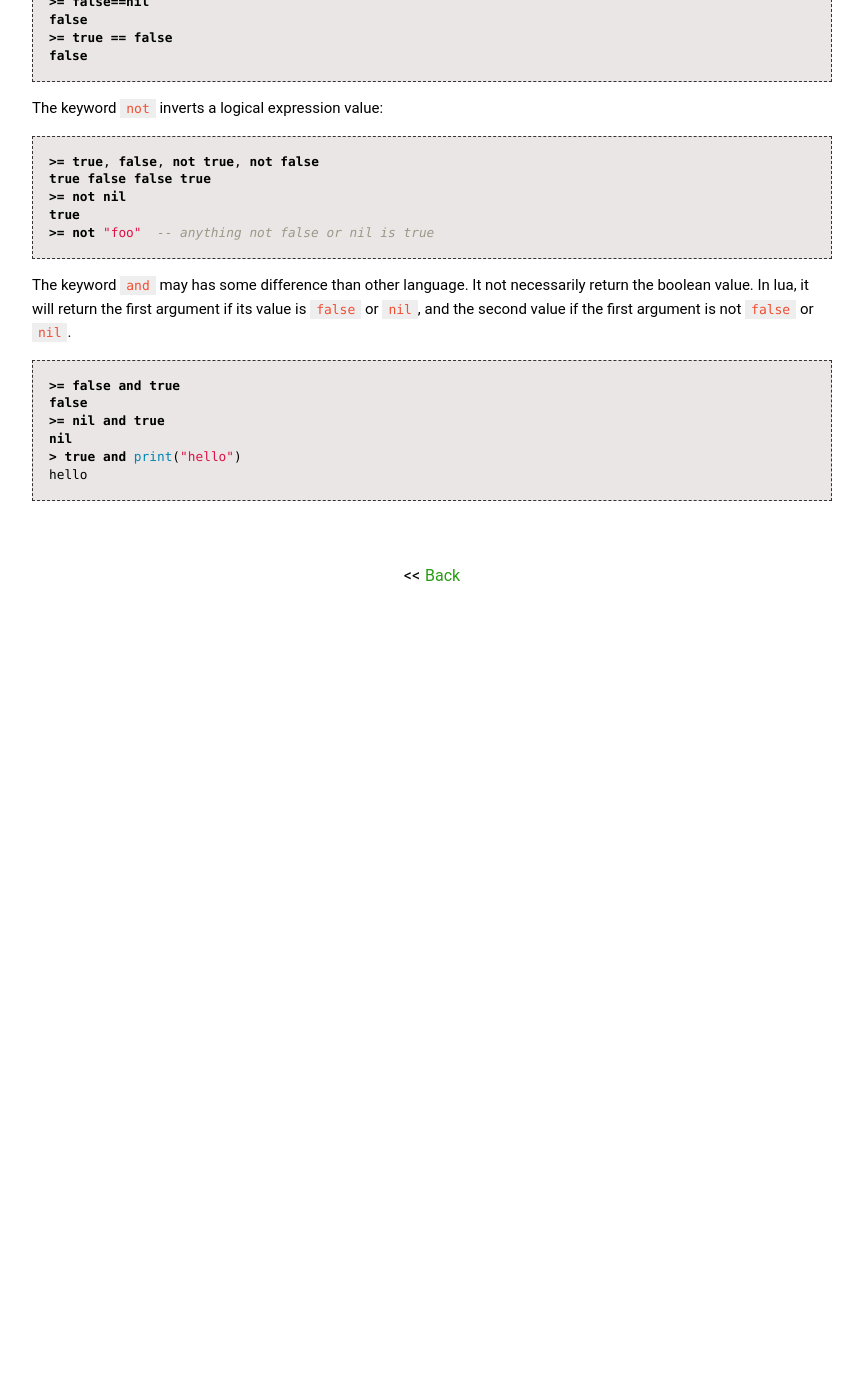
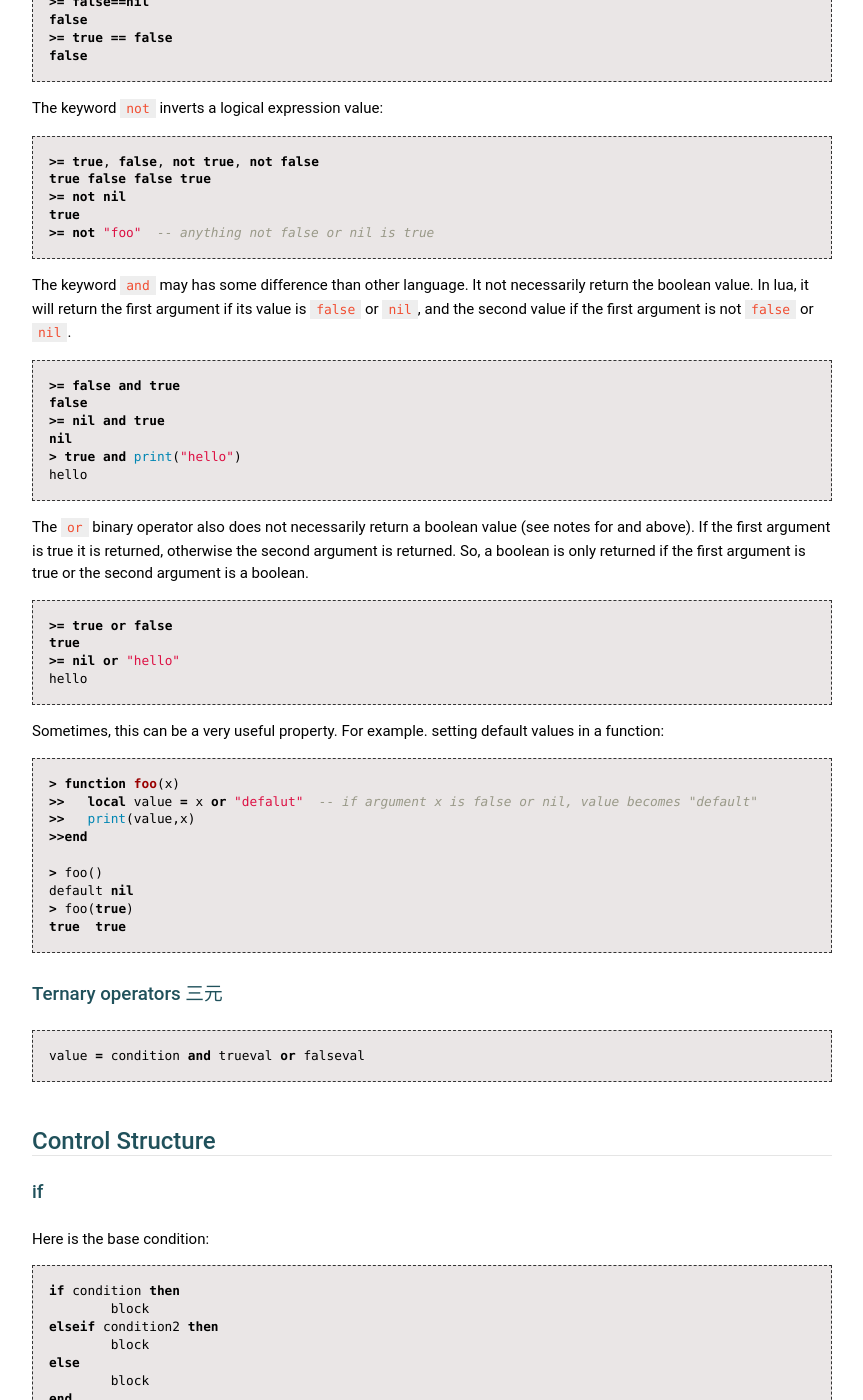
Before and after one commit to JesseEisen/DailyKeep, a Jekyll site: the page built from _posts/2016-08-08-lua-overview.md, in a window 1280 px wide and 1400 px high, scrolled down 3767 px. Shown: the whole window, without its empty margins (208-1071 px from the left). Built offline with Jekyll 4.4.1, drawn with Linux system fonts in a browser that asks for light colours; some web fonts are replaced; before the commit the page ends 4397 px from its top, so only the background shows below that; some of the changed text lies outside the part shown.

Commit message:
new content add to lua tutorial

````diff
--- a/_posts/2016-08-08-lua-overview.md
+++ b/_posts/2016-08-08-lua-overview.md
@@ -196,3 +196,104 @@ nil
 > true and print("hello")
 hello
 ```
+
+The `or` binary operator also does not necessarily return a boolean value (see notes for and above). If the first argument is true it is returned, otherwise the second argument is returned.
+So, a boolean is only returned if the first argument is true or the second argument is a boolean.
+
+```lua
+>= true or false
+true
+>= nil or "hello"
+hello
+```
+
+Sometimes, this can be a very useful property. For example. setting default values in a function:
+
+```lua
+> function foo(x)
+>>   local value = x or "defalut"  -- if argument x is false or nil, value becomes "default"
+>>   print(value,x)
+>>end
+
+> foo()
+default nil
+> foo(true)
+true  true
+```
+
+### Ternary operators  三元
+
+```lua
+value = condition and trueval or falseval
+```
+
+## Control Structure
+
+### if
+
+Here is the base condition:
+
+```lua
+if condition then
+        block
+elseif condition2 then
+        block
+else
+        block
+end
+```
+
+### while and repeat
+
+```lua
+while condition do
+        block
+end
+
+repeat
+        block
+until condition
+```
+
+### for
+
++ numeric for
+
+```lua
+for variable = start, stop, step do
+        block
+end
+```
+
+Here is a example:
+
+```lua
+for i = 3, -3, -1 do
+    print(i)
+end
+```
+
++ iterator for
+
+```lua
+for var1, var2,var3 in iterator do
+   block
+end
+```
+
+### break statement
+do the same as C
+
+### continue statement
+
+Lua use the `goto` statement to implenment the continue, see:
+
+```lua
+for i =1, 10 do
+   if i > 3 and i < 6 then goto continue end
+   print(i)
+   ::continue::
+end
+```
+
+But Lua5.1 do not have the goto statement.
````
